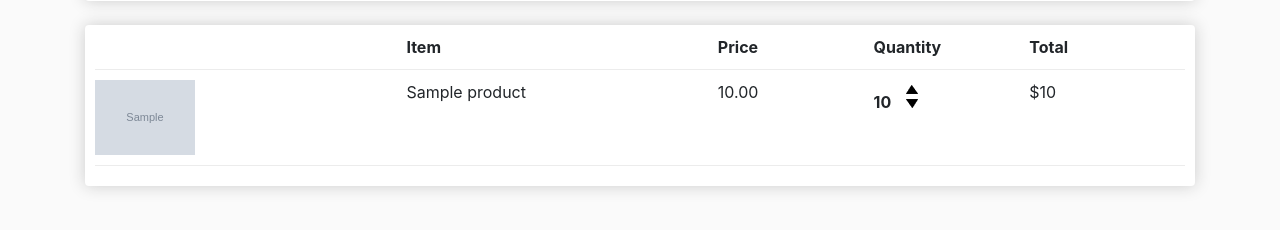
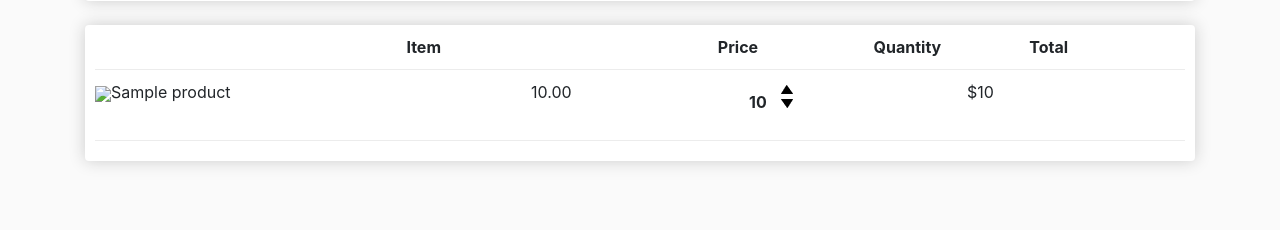
Before and after one commit to davidkong-123/chachi_is_the_best, a Django app: template store/templates/store/cart.html in a window 1280 px wide. Shown: the part 261-491 px from the top of the page. Run offline with Django 3.2, Linux system fonts and the light colour scheme; data comes from the database, SQL or seed files in the repository; the template is opened without the code that fills it: values that come from a table or form of the project are taken from there, most other values are stand-ins (such as "Sample title", 1, 10 or a date in 2020); grey boxes marked "Sample" are stand-in pictures; some libraries are stand-ins or nearby versions.

Commit message:
deploy code image

```diff
--- a/store/templates/store/cart.html
+++ b/store/templates/store/cart.html
@@ -33,7 +33,7 @@
 
 				{% for item in items %}
 				<div class="cart-row">
-					<div style="flex:2"><img class="row-image" src="{{item.product.imageURL}}"></div>
+					<div style="flex:2"><img class="row-image" src="{% static 'images/place 2.png' %}></div>
 					<div style="flex:2">{{item.product.name}}</div>
 					<div style="flex:1">{{item.product.price|floatformat:2}}</div>
 					<div style="flex:1">
```
